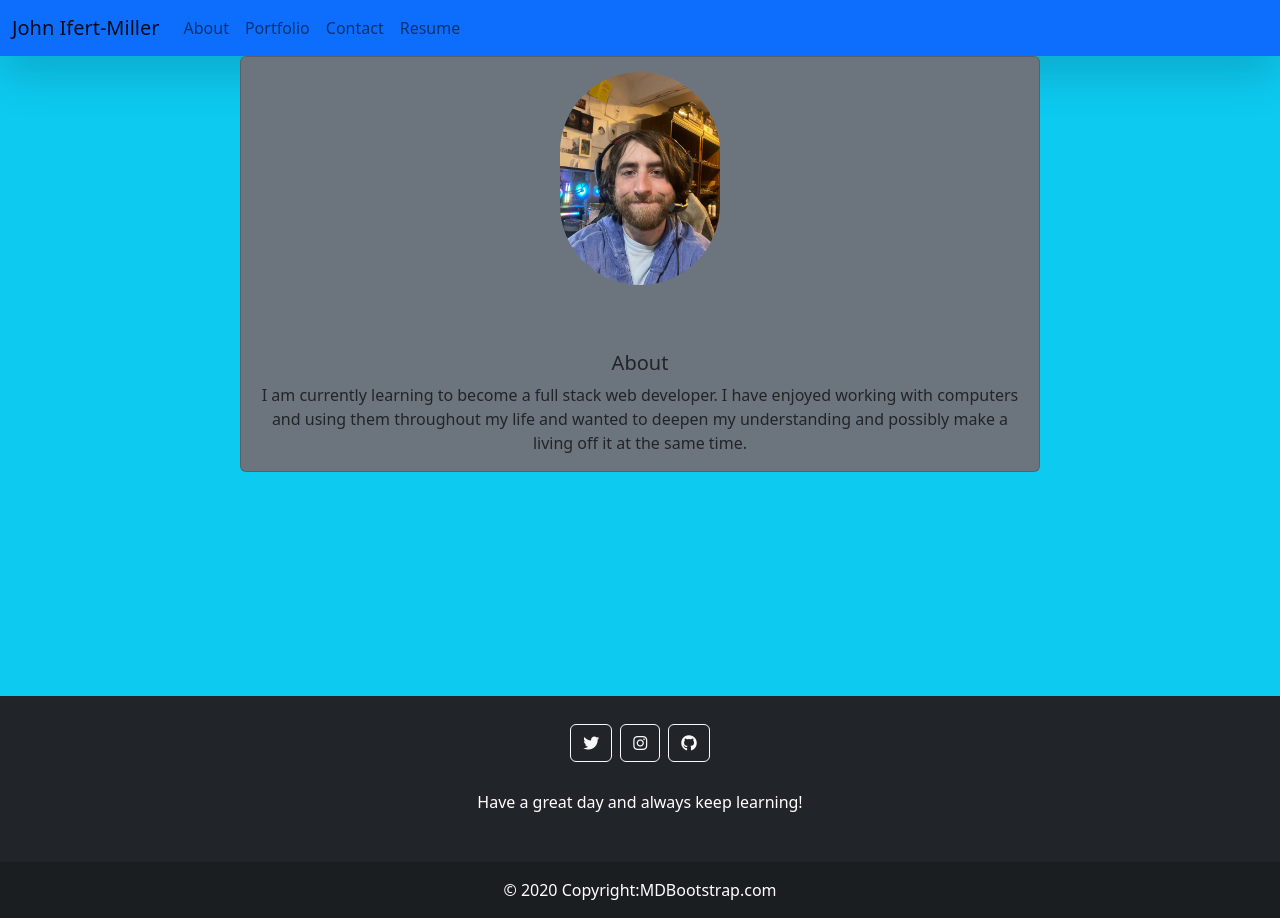
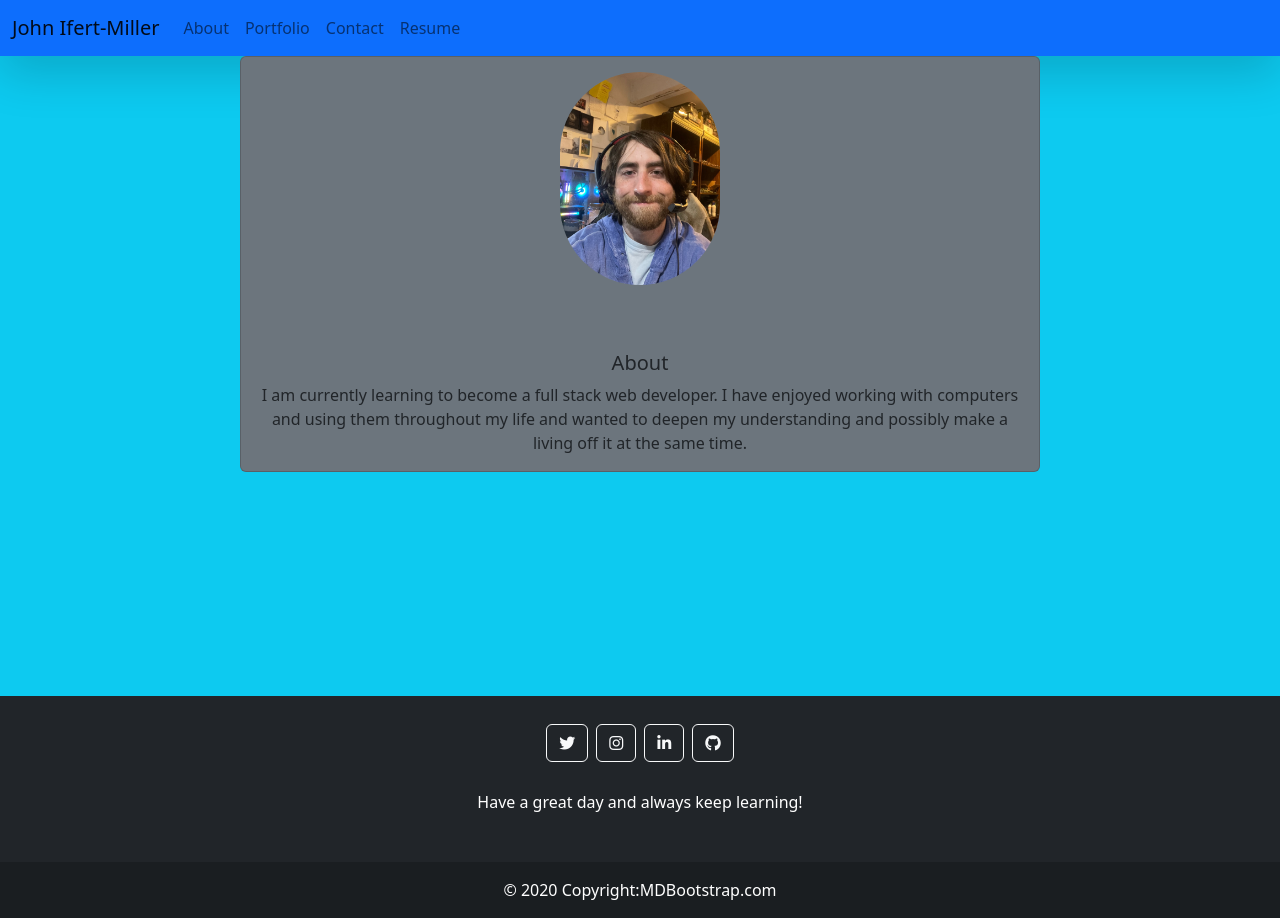
Before and after one commit to johnboy514/react-portfolio, a React (Create React App) app: page / in a window 1280 px wide. Built offline with nearby package versions, Linux system fonts and the light colour scheme.

Commit message:
added linkdIn to footer

```diff
--- a/src/components/Footer/Footer.js
+++ b/src/components/Footer/Footer.js
@@ -19,9 +19,9 @@ export default function App() {
             <MDBIcon fab icon='instagram' />
           </MDBBtn>
 
-          {/* <MDBBtn outline color="light" floating className='m-1' href='#!' role='button'>
+          <MDBBtn outline color="light" floating className='m-1' href='https://www.linkedin.com/in/john-ifert-miller-36231126a/' role='button'>
             <MDBIcon fab icon='linkedin-in' />
-          </MDBBtn> */}
+          </MDBBtn>
 
           <MDBBtn outline color="light" floating className='m-1' href='https://github.com/johnboy514' role='button'>
             <MDBIcon fab icon='github' />
```
